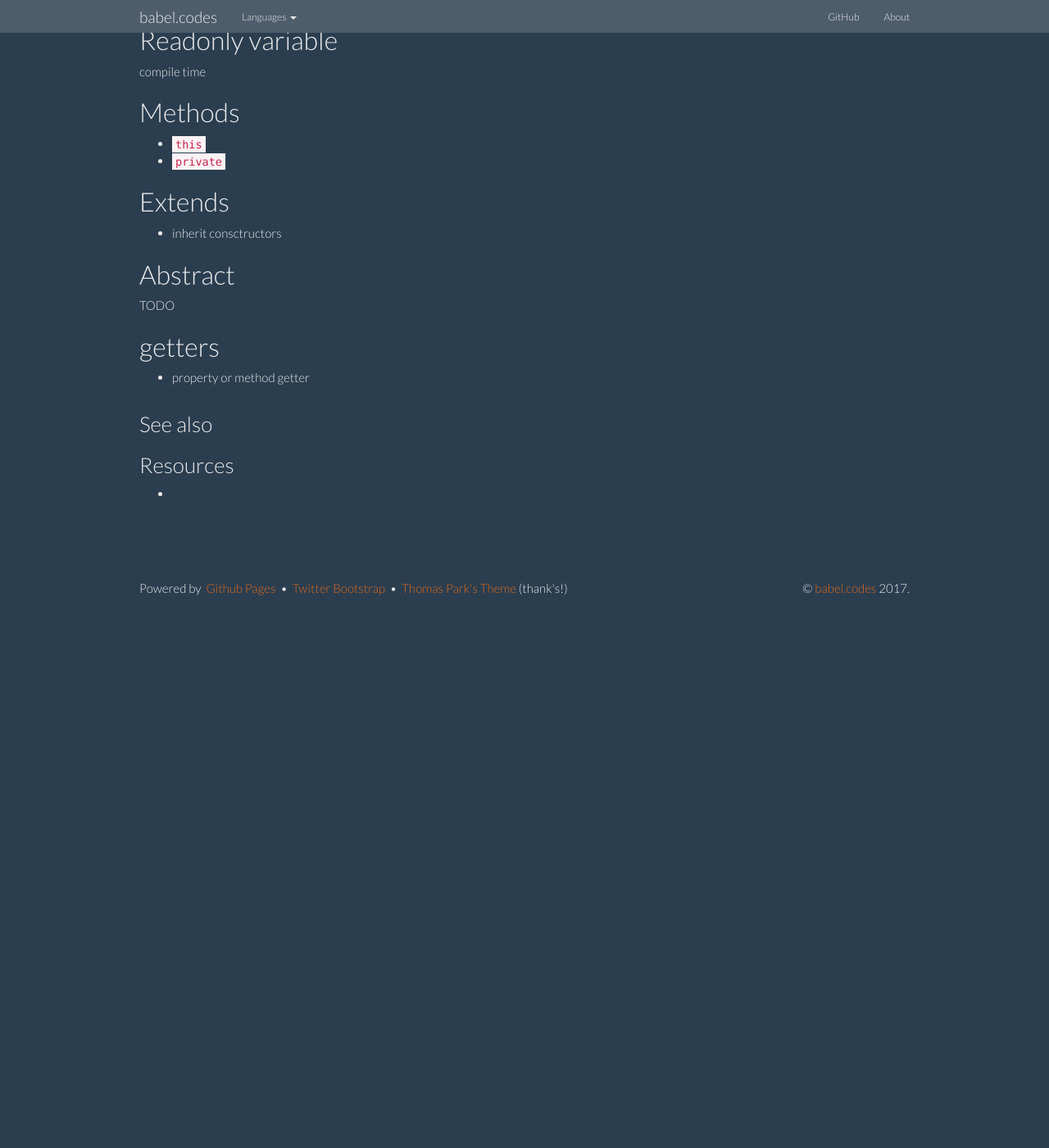
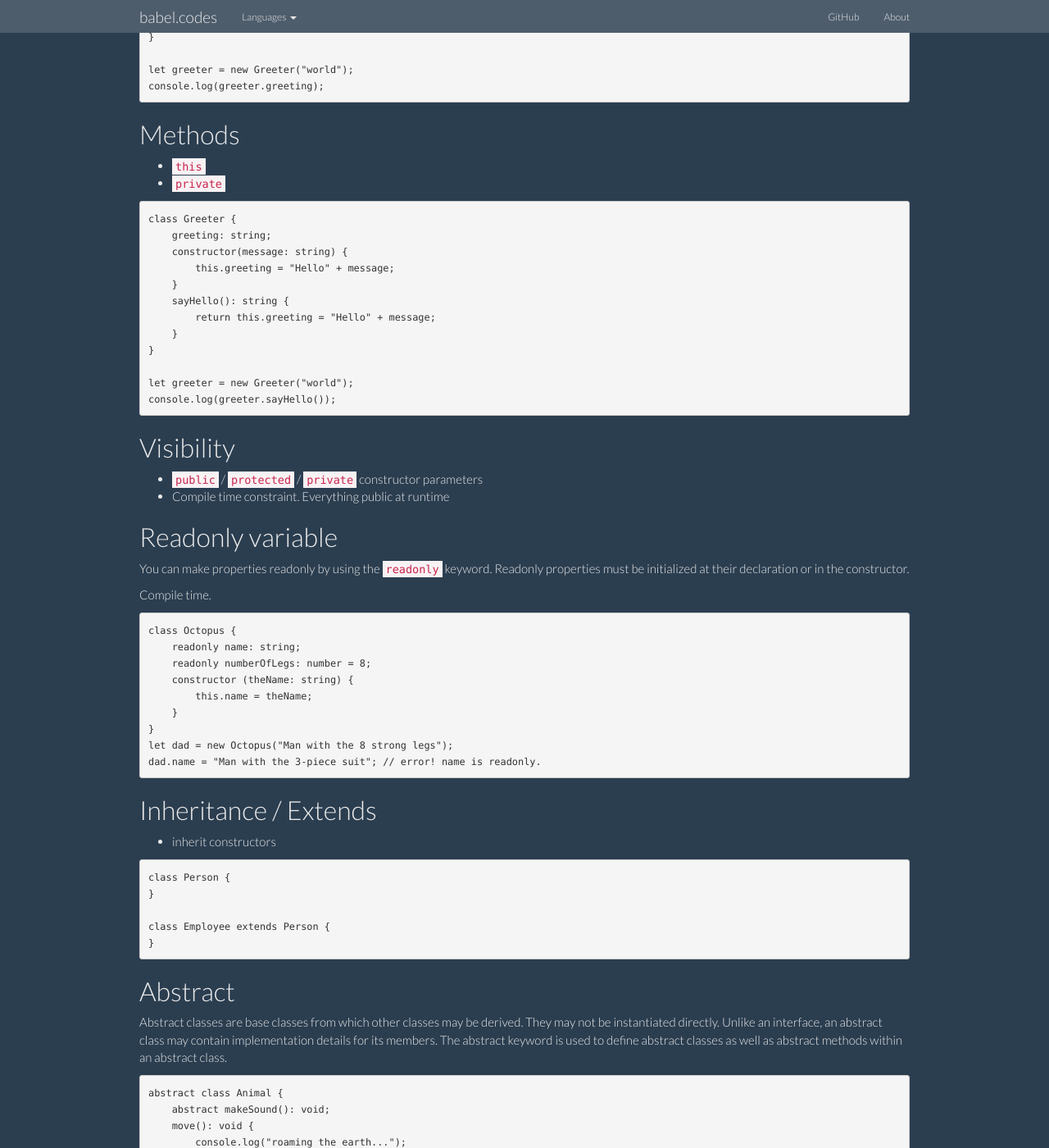
Before and after one commit to babelcodes/babelcodes.github.io, a Jekyll site: the page built from _languages/TypeScript/Class.md, in a window 1280 px wide and 1400 px high, scrolled down 1104 px. Shown: the whole window at 82% size. Built offline with Jekyll 4.4.1, drawn with Linux system fonts in a browser that asks for light colours; nearby versions of some CDN libraries; before the commit the page ends 1863 px from its top, so only the background shows below that; some of the changed text lies outside the part shown.

Commit message:
#2 - TypeScript: Class.

````diff
--- a/_languages/TypeScript/Class.md
+++ b/_languages/TypeScript/Class.md
@@ -21,46 +21,157 @@ features:
 - Methods
 - Extends
 - Abstract
-- Getter
+- Accessors
+- Static
 ---
 
 * TOC
 {:toc}
 
-## Basic types
+## Definition
 
-{% gist d9d2a3325e50589004867c5bd23d68f6 %}
+```
+class Greeter {
+}
+
+let greeter = new Greeter();
+```
 
 ## Constructor
 
-TODO
+```
+class Greeter {
+    constructor(message: string) {
+    }
+}
+```
 
-## properties
+## Properties
 
-TODO
+```
+class Greeter {
+    greeting: string;
+    constructor(message: string) {
+        this.greeting = message;
+    }
+}
 
-## Visibility
-
-- public / protected / private constructor parameters
-- Compile time constraint. Everything public at runtime
-
-## Readonly variable
-
-compile time
+let greeter = new Greeter("world");
+console.log(greeter.greeting);
+```
 
 ## Methods
 
 - `this`
 - `private`
 
-## Extends
+```
+class Greeter {
+    greeting: string;
+    constructor(message: string) {
+        this.greeting = "Hello" + message;
+    }
+    sayHello(): string {
+        return this.greeting = "Hello" + message;
+    }
+}
 
-- inherit consctructors
+let greeter = new Greeter("world");
+console.log(greeter.sayHello());
+```
+
+## Visibility
+
+- `public` / `protected` / `private` constructor parameters
+- Compile time constraint. Everything public at runtime
+
+
+## Readonly variable
+
+You can make properties readonly by using the `readonly` keyword. Readonly properties must be initialized at their declaration or in the constructor.
+
+Compile time.
+
+```
+class Octopus {
+    readonly name: string;
+    readonly numberOfLegs: number = 8;
+    constructor (theName: string) {
+        this.name = theName;
+    }
+}
+let dad = new Octopus("Man with the 8 strong legs");
+dad.name = "Man with the 3-piece suit"; // error! name is readonly.
+```
+
+
+## Inheritance / Extends
+
+- inherit constructors
+
+```
+class Person {
+}
+
+class Employee extends Person {
+}
+```
+
 
 ## Abstract
 
-TODO
+Abstract classes are base classes from which other classes may be derived. They may not be instantiated directly. Unlike
+an interface, an abstract class may contain implementation details for its members. The abstract keyword is used to define
+abstract classes as well as abstract methods within an abstract class.
 
-## getters
+```
+abstract class Animal {
+    abstract makeSound(): void;
+    move(): void {
+        console.log("roaming the earth...");
+    }
+}
+
+class Cat extends Animal {
+
+    makeSound(): void {
+    }
+
+}
+```
+
+## Accessors: getters & setters
 
 - property or method getter
+
+```
+class Employee {
+    fullName: string;
+}
+
+let employee = new Employee();
+employee.fullName = "Bob Smith";
+if (employee.fullName) {
+    console.log(employee.fullName);
+}
+```
+
+## Static Properties
+
+```
+class Grid {
+    static origin = {x: 0, y: 0};
+    calculateDistanceFromOrigin(point: {x: number; y: number;}) {
+        let xDist = (point.x - Grid.origin.x);
+        let yDist = (point.y - Grid.origin.y);
+        return Math.sqrt(xDist * xDist + yDist * yDist) / this.scale;
+    }
+    constructor (public scale: number) { }
+}
+
+let grid1 = new Grid(1.0);  // 1x scale
+let grid2 = new Grid(5.0);  // 5x scale
+
+console.log(grid1.calculateDistanceFromOrigin({x: 10, y: 10}));
+console.log(grid2.calculateDistanceFromOrigin({x: 10, y: 10}));
+```
````
Also changed, not shown: other parts of _languages/TypeScript/Class.md (+2 -2 lines).
